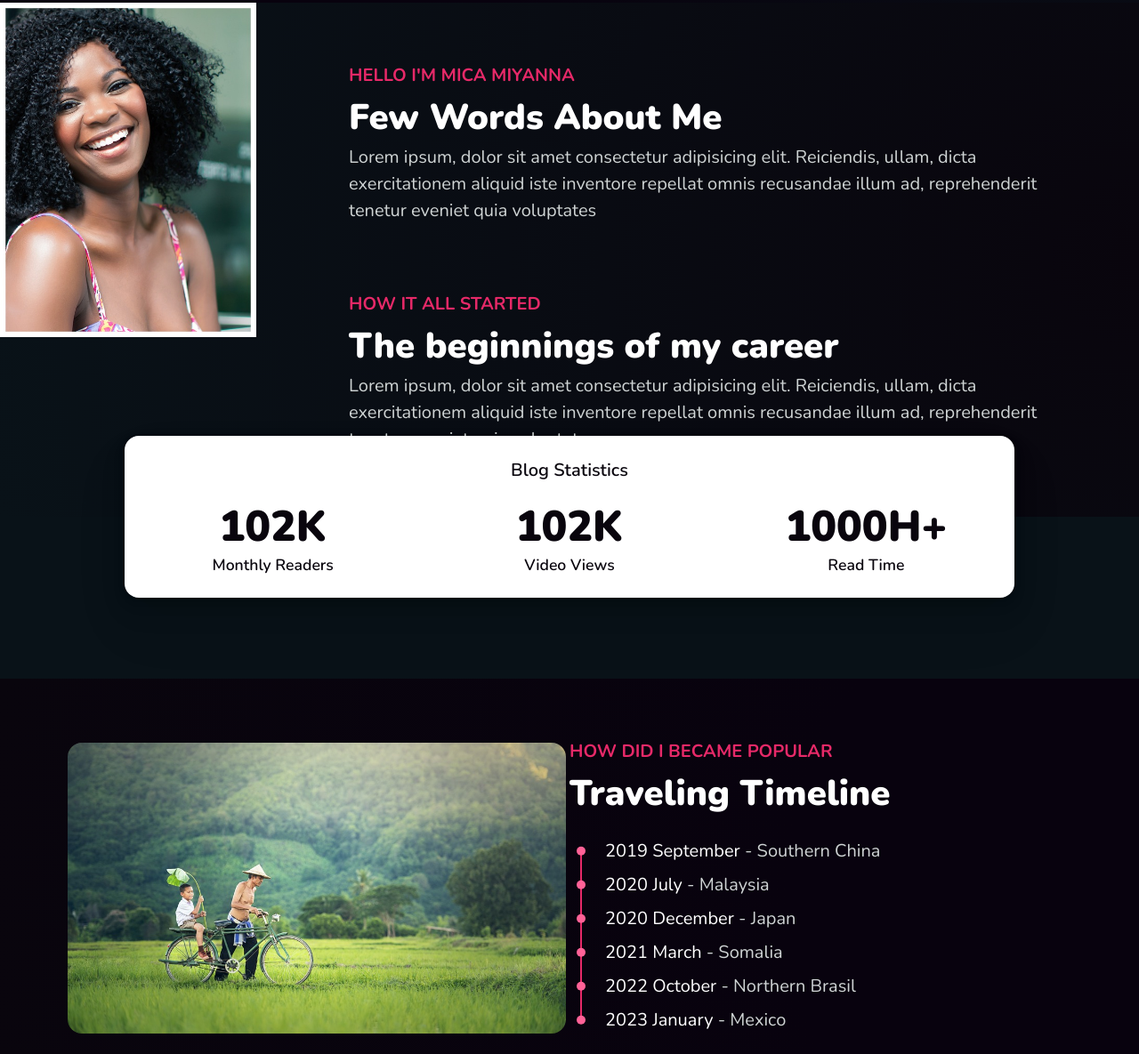
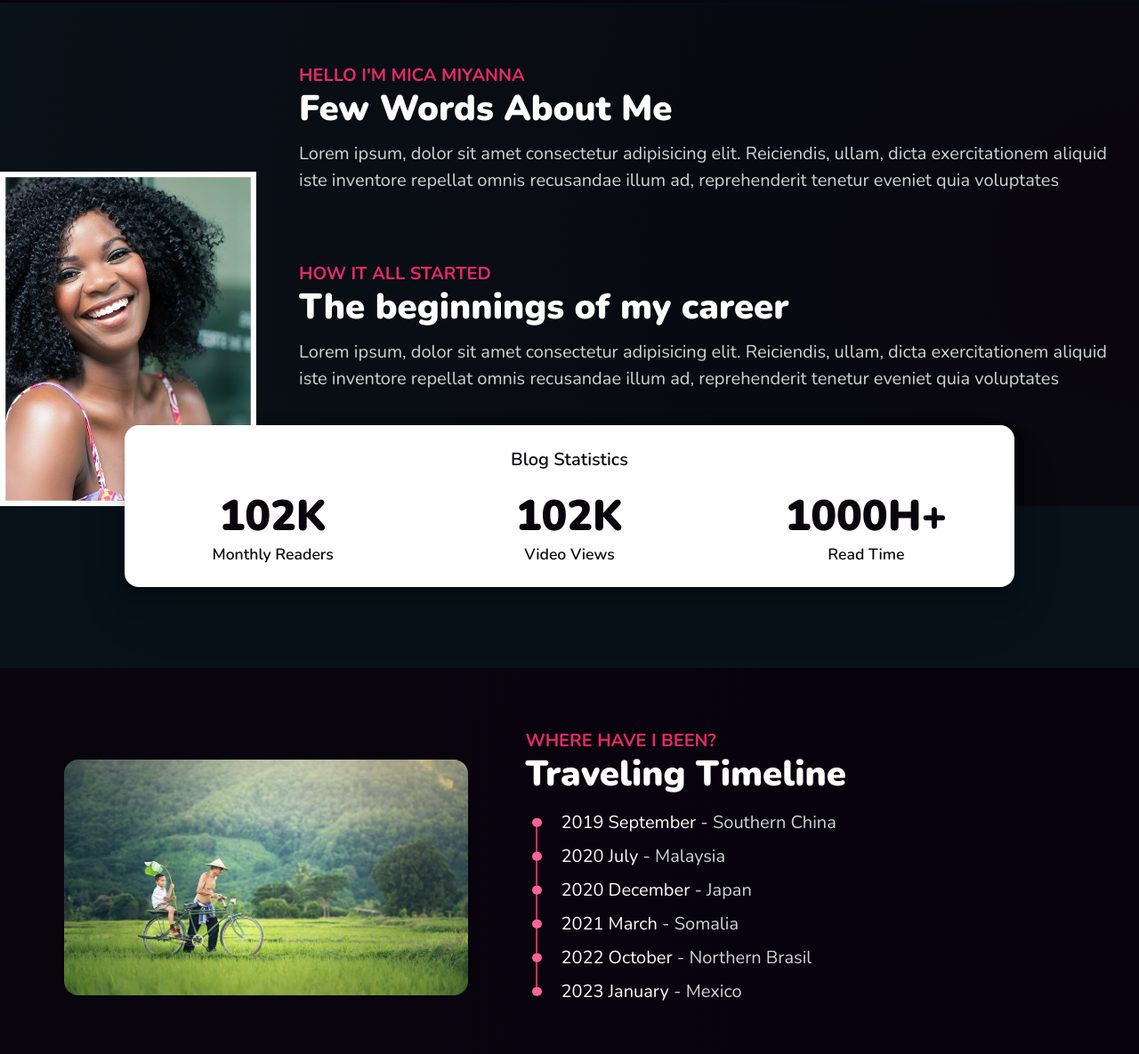
Before and after one commit to MintMissy/BloggerWebsite, a plain HTML site: page index.html in a window 1280 px wide. Shown: the part 717-1902 px from the top of the page at 89% size. Drawn offline with nearby package versions, Linux system fonts and the light colour scheme.

Commit message:
feat: responsiveness for about page

```diff
--- a/index.html
+++ b/index.html
@@ -94,7 +94,7 @@
 					<img src="./image/bicycle-1822640_960_720.jpg" alt="" />
 				</div>
 				<div class="timeline-section__content">
-					<h3 class="header--secondary">How did I became popular</h3>
+					<h3 class="header--secondary">Where have I been?</h3>
 					<h2 class="header--primary">Traveling Timeline</h2>
 					<ul class="timeline">
 						<li><span>2019 September</span> - Southern China</li>
--- a/styles/styles.scss
+++ b/styles/styles.scss
@@ -296,15 +296,46 @@ body {
 
 .about {
 	display: flex;
+	align-items: center;
+	padding-bottom: 2rem;
 	background: radial-gradient(circle at 100%, var(--clr-n1), var(--clr-n2));
 	gap: 2rem;
+	flex-direction: column-reverse;
+
+	@media screen and (min-width: 600px) {
+		flex-direction: row;
+	}
+
+	@media screen and (min-width: 900px) {
+		padding-bottom: 0;
+	}
+
+	&__image {
+		@media screen and (min-width: 1200px) {
+			align-self: flex-end;
+		}
+	}
 
 	&__content {
 		display: flex;
 		flex-direction: column;
 		max-width: 60rem;
-		padding: 4.5rem;
-		gap: 5rem;
+		padding: 2rem 1rem 0rem;
+		gap: 2rem;
+
+		@media screen and (min-width: 600px) {
+			gap: 5rem;
+			padding: 4.5rem 2rem 1.5rem 1rem;
+		}
+
+		@media screen and (min-width: 900px) {
+			padding-bottom: 8rem;
+		}
+
+		h2 {
+			margin-bottom: 1rem;
+			line-height: 1;
+		}
 	}
 }
 
@@ -312,14 +343,17 @@ body {
 	position: relative;
 	max-width: 1000px;
 	padding: 1.5rem 1rem 1.5rem;
-	border-radius: 1rem;
 	background-color: #fff;
 	box-shadow: rgba(0, 0, 0, 0.07) 0px 1px 2px, rgba(0, 0, 0, 0.07) 0px 2px 4px, rgba(0, 0, 0, 0.07) 0px 4px 8px,
 		rgba(0, 0, 0, 0.07) 0px 8px 16px, rgba(0, 0, 0, 0.07) 0px 16px 32px, rgba(0, 0, 0, 0.07) 0px 32px 64px;
 	color: var(--clr-n1);
 	text-align: center;
-	translate: 0 -50%;
 	margin-inline: auto;
+
+	@media screen and (min-width: 900px) {
+		border-radius: 1rem;
+		translate: 0 -50%;
+	}
 
 	&__title {
 		margin-bottom: 1.25rem;
@@ -335,6 +369,8 @@ body {
 
 		&__stat {
 			flex: 1;
+			min-width: 200px;
+
 			p {
 				color: var(--clr-n1);
 				font-size: 3rem;
@@ -406,20 +442,42 @@ body {
 
 .timeline-section {
 	display: flex;
-	padding: 4.5rem;
+	flex-direction: column;
+	padding: 2rem 1.5rem;
 	background: radial-gradient(circle at 100%, var(--clr-n0) 30%, var(--clr-n1) 100%);
+	gap: 2rem;
+
+	@media screen and (min-width: 900px) {
+		flex-direction: row;
+		align-items: center;
+		padding: 2rem;
+	}
+
+	@media screen and (min-width: 1200px) {
+		padding: 4.5rem;
+		gap: 4rem;
+	}
 
 	&__image {
-		flex: 1;
+		max-width: max(100%, 200px);
+
+		@media screen and (min-width: 900px) {
+			width: 40%;
+		}
+
 		img {
-			max-width: 35rem;
 			border-radius: 1rem;
-			margin-inline: auto;
+
+			@media screen and (min-width: 900px) {
+				margin-inline: auto;
+			}
 		}
 	}
 
 	&__content {
-		flex: 1;
+		h2 {
+			line-height: 1;
+		}
 
 		li {
 			color: var(--clr-text-2);
```
Also changed, not shown: styles/styles.css, 1 other file.
